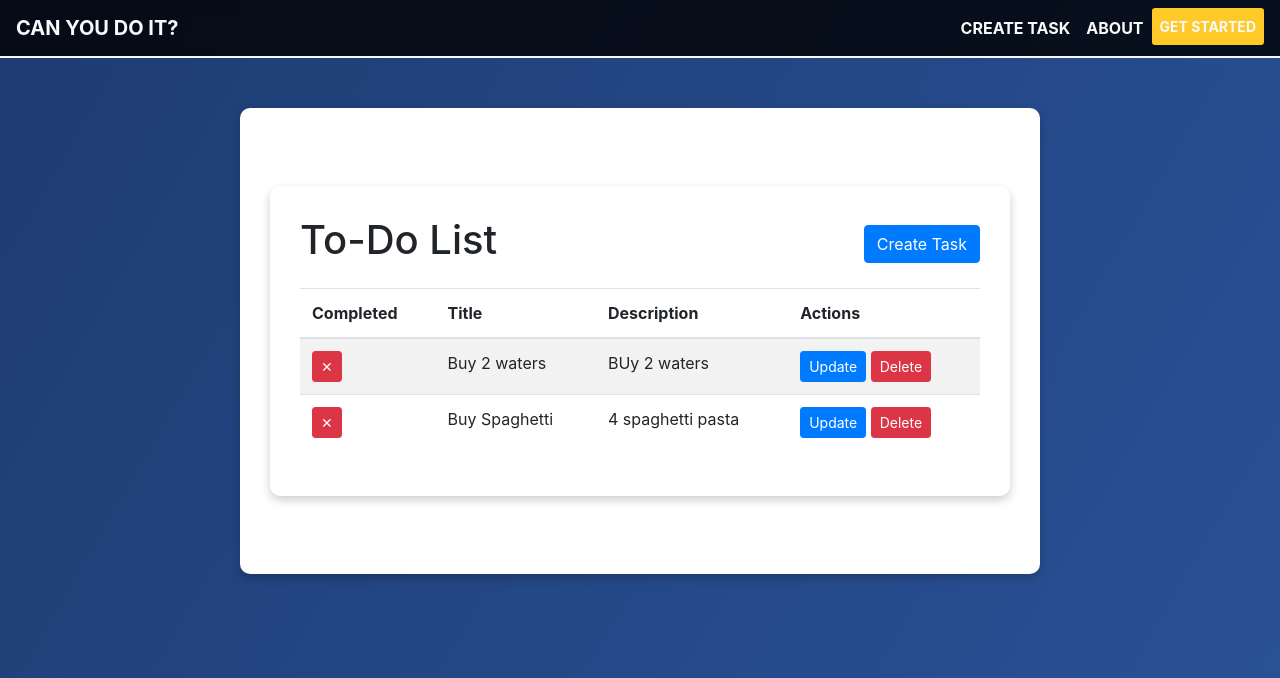
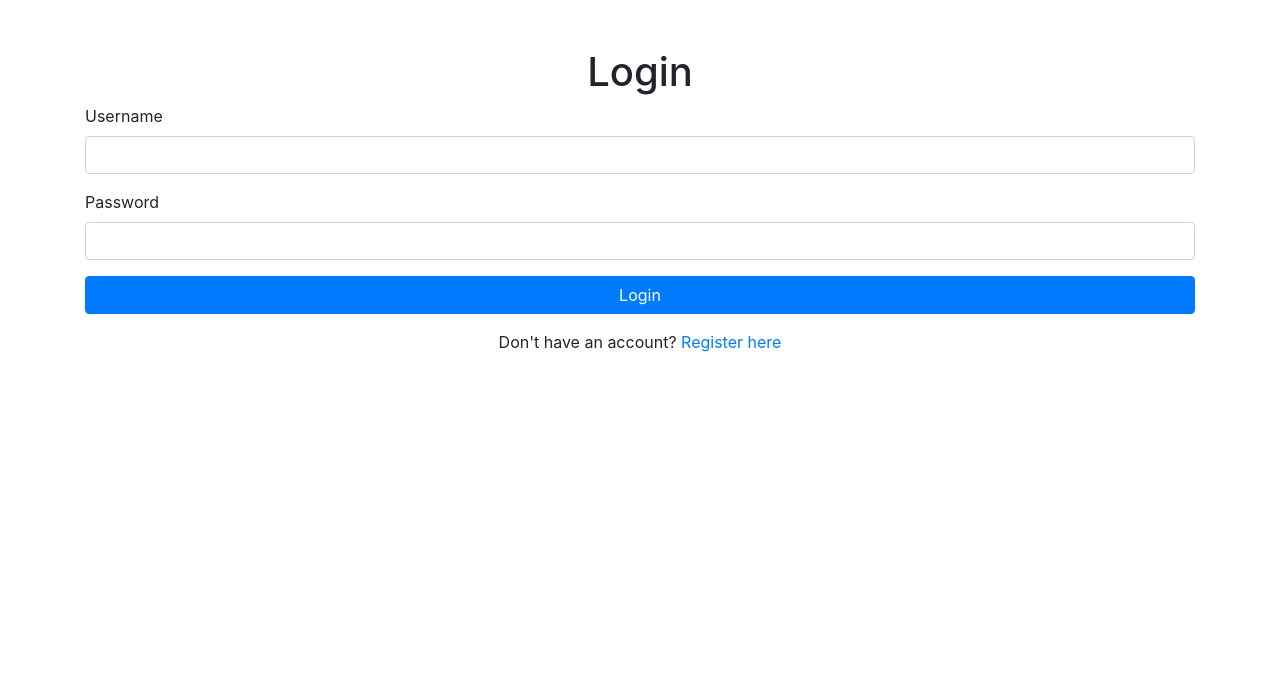
Before and after one commit to Arsank47/DjangoToDoListPublic1, a Django app: a page that uses todo_list/todo_list/urls.py in a window 1280 px wide. Shown: the top 678 px of the page. Run offline with Django 5.2, Linux system fonts and the light colour scheme; data comes from the database, SQL or seed files in the repository; some libraries are stand-ins or nearby versions.

Commit message:
added user authentication and unique tasks for each users

```diff
--- a/todo_list/tasks/models.py
+++ b/todo_list/tasks/models.py
@@ -1,8 +1,13 @@
+# models.py
 from django.db import models
+from django.contrib.auth.models import User
 
 class Task(models.Model):
-    title = models.CharField(max_length=200)
-    description = models.TextField(null=True, blank=True)
+    title = models.CharField(max_length=100)
+    description = models.TextField()
     completed = models.BooleanField(default=False)
-    created_at = models.DateTimeField(auto_now_add=True)
-    updated_at = models.DateTimeField(auto_now=True)
+    user = models.ForeignKey(User, on_delete=models.CASCADE, null=True, blank=True)  # Allow null values here
+
+
+    def __str__(self):
+        return self.title
--- /dev/null
+++ b/todo_list/tasks/templates/registration/login.html
@@ -0,0 +1,26 @@
+<!DOCTYPE html>
+<html lang="en">
+<head>
+    <meta charset="UTF-8">
+    <meta name="viewport" content="width=device-width, initial-scale=1.0">
+    <title>Login</title>
+    <link rel="stylesheet" href="https://stackpath.bootstrapcdn.com/bootstrap/4.5.2/css/bootstrap.min.css">
+</head>
+<body>
+    <div class="container mt-5">
+        <h1 class="text-center">Login</h1>
+        <form method="post">
+            {% csrf_token %}
+            <div class="form-group">
+                <label for="username">Username</label>
+                <input type="text" class="form-control" id="username" name="username" required>
+            </div>
+            <div class="form-group">
+                <label for="password">Password</label>
+                <input type="password" class="form-control" id="password" name="password" required>
+            </div>
+            <button type="submit" class="btn btn-primary btn-block">Login</button>
+            <p class="text-center mt-3">Don't have an account? <a href="{% url 'register' %}">Register here</a></p>
+        </form>
+    </div>
+</body>
--- a/todo_list/tasks/views.py
+++ b/todo_list/tasks/views.py
@@ -1,20 +1,40 @@
+# views.py
 from django.shortcuts import render, redirect
+from django.contrib.auth.decorators import login_required
 from .models import Task
+from django.contrib.auth.forms import UserCreationForm
+from django.contrib import messages
 
+@login_required
+def register(request):
+    if request.method == 'POST':
+        form = UserCreationForm(request.POST)
+        if form.is_valid():
+            form.save()  # Save the new user to the database
+            username = form.cleaned_data.get('username')
+            messages.success(request, f"Account created for {username}! You can now log in.")
+            return redirect('login')  # Redirect to the login page
+    else:
+        form = UserCreationForm()
+    return render(request, 'registration/register.html', {'form': form})
+
+@login_required
 def task_list(request):
-    tasks = Task.objects.all()
+    tasks = Task.objects.filter(user=request.user)  # Only show tasks related to the logged-in user
     return render(request, 'tasks/task_list.html', {'tasks': tasks})
 
+@login_required
 def task_create(request):
     if request.method == 'POST':
         title = request.POST['title']
         description = request.POST['description']
-        task = Task.objects.create(title=title, description=description)
+        task = Task.objects.create(title=title, description=description, user=request.user)  # Associate task with logged-in user
         return redirect('task_list')
     return render(request, 'tasks/task_create.html')
 
+@login_required
 def task_update(request, pk):
-    task = Task.objects.get(id=pk)
+    task = Task.objects.get(id=pk, user=request.user)  # Ensure task belongs to logged-in user
     if request.method == 'POST':
         task.title = request.POST['title']
         task.description = request.POST['description']
@@ -23,8 +43,9 @@ def task_update(request, pk):
         return redirect('task_list')
     return render(request, 'tasks/task_update.html', {'task': task})
 
+@login_required
 def task_delete(request, pk):
-    task = Task.objects.get(id=pk)
+    task = Task.objects.get(id=pk, user=request.user)  # Ensure task belongs to logged-in user
     if request.method == 'POST':
         task.delete()
         return redirect('task_list')
--- a/todo_list/templates/base.html
+++ b/todo_list/templates/base.html
@@ -81,18 +81,22 @@
         </button>
         <div class="collapse navbar-collapse" id="navbarNav">
             <ul class="navbar-nav ml-auto">
+                {% if user.is_authenticated %}
                     <li class="nav-item">
                         <a class="nav-link" href="{% url 'task_create' %}">Create Task</a>
                     </li>
                     <li class="nav-item">
-                    <a class="nav-link" href="#">About</a>
+                        <a class="nav-link btn btn-sm btn-custom" href="{% url 'logout' %}">Logout</a>
                     </li>
+                {% else %}
                     <li class="nav-item">
-                    <a class="nav-link btn btn-sm btn-custom" href="#">Get Started</a>
+                        <a class="nav-link btn btn-sm btn-custom" href="{% url 'login' %}">Login</a>
                     </li>
+                {% endif %}
             </ul>
         </div>
     </nav>
+
 
     <div class="container">
         {% block content %}
--- a/todo_list/todo_list/urls.py
+++ b/todo_list/todo_list/urls.py
@@ -1,27 +1,16 @@
-"""
-URL configuration for todo_list project.
-
-The `urlpatterns` list routes URLs to views. For more information please see:
-    https://docs.djangoproject.com/en/5.1/topics/http/urls/
-Examples:
-Function views
-    1. Add an import:  from my_app import views
-    2. Add a URL to urlpatterns:  path('', views.home, name='home')
-Class-based views
-    1. Add an import:  from other_app.views import Home
-    2. Add a URL to urlpatterns:  path('', Home.as_view(), name='home')
-Including another URLconf
-    1. Import the include() function: from django.urls import include, path
-    2. Add a URL to urlpatterns:  path('blog/', include('blog.urls'))
-"""
 from django.contrib import admin
+from django.contrib.auth import views as auth_views
 from django.urls import path
 from tasks.views import task_list, task_create, task_update, task_delete
+from tasks.views import register
 
 urlpatterns = [
     path('admin/', admin.site.urls),
-    path('', task_list, name='task_list'),
-    path('create/', task_create, name='task_create'),
-    path('update/<int:pk>/', task_update, name='task_update'),
-    path('delete/<int:pk>/', task_delete, name='task_delete'),
+    path('', auth_views.LoginView.as_view(template_name='registration/login.html'), name='login'),  # Login page
+    path('register/', register, name='register'),  # Register page
+    path('tasks/', task_list, name='task_list'),  # Task list page
+    path('tasks/create/', task_create, name='task_create'),  # Create task page
+    path('tasks/update/<int:pk>/', task_update, name='task_update'),  # Update task page
+    path('tasks/delete/<int:pk>/', task_delete, name='task_delete'),  # Delete task page
+    path('accounts/logout/', auth_views.LogoutView.as_view(next_page='/'), name='logout'),  # Logout
 ]
```
Also changed, not shown: todo_list/tasks/templates/registration/register.html (added, +20 -0 lines), todo_list/tasks/templates/tasks/login.html (added, +30 -0 lines), todo_list/todo_list/settings.py (+10 -0 lines), todo_list/db.sqlite3, todo_list/tasks/migrations/0002_auto_20241120_1331.py (added), todo_list/tasks/migrations/0003_auto_20241120_1338.py (added), todo_list/tasks/migrations/0004_auto_20241120_1340.py (added). Lines whose indentation alone changed are shown as unchanged.
